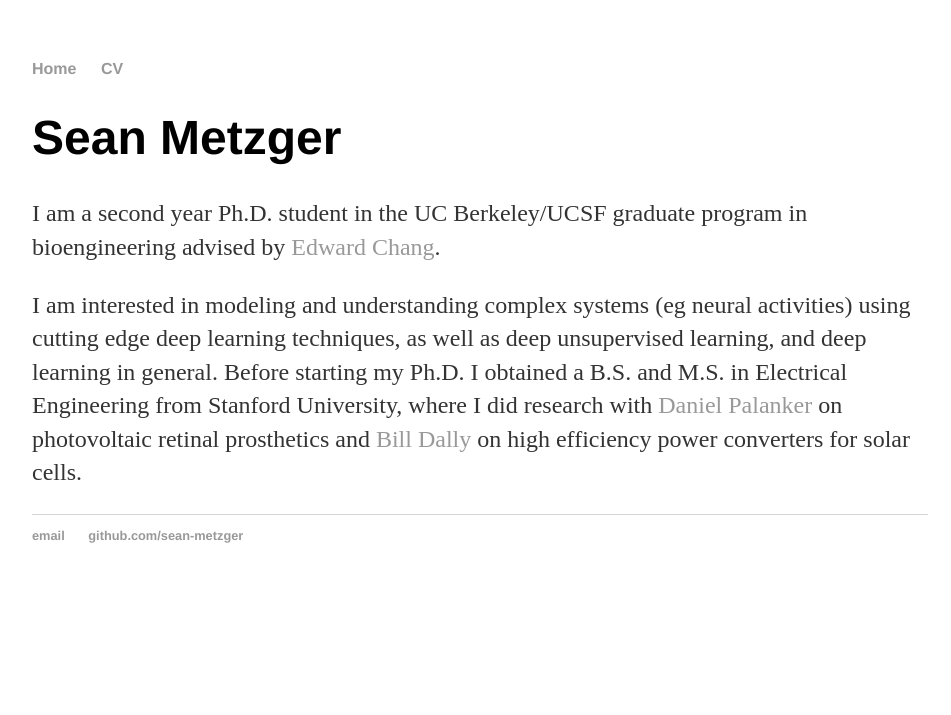
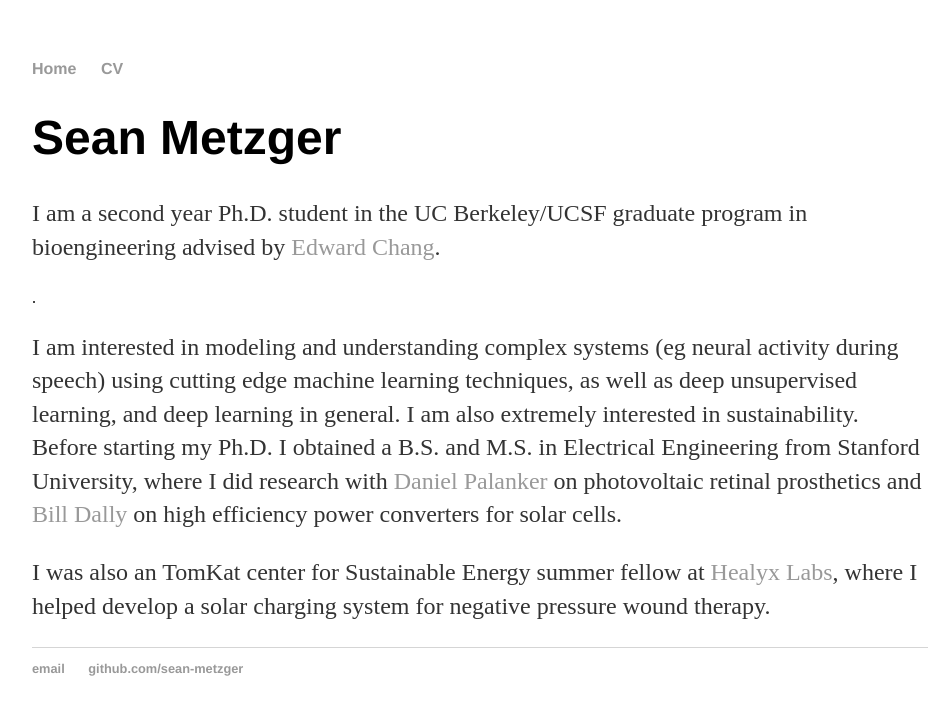
Before and after one commit to sean-metzger/sean-metzger.github.io, a Jekyll site: the page built from index.html, in a window 1280 px wide. Shown: the top 715 px of the page, without its empty margins (160-1111 px from the left). Built offline with Jekyll 4.4.1, drawn with Linux system fonts in a browser that asks for light colours.

Commit message:
Update index.html

```diff
--- a/index.html
+++ b/index.html
@@ -5,7 +5,8 @@
 
 <div class="blurb">
 	<h1>Sean Metzger</h1>
-		<p>I am a second year Ph.D. student in the UC Berkeley/UCSF graduate program in bioengineering advised by <a href="http://changlab.ucsf.edu/">Edward Chang</a>.</p>
-		<p>I am interested in modeling and understanding complex systems (eg neural activities) using cutting edge deep learning techniques, as well as deep unsupervised learning, and deep learning in general. Before starting my Ph.D. I obtained a B.S.
+		<p>I am a second year Ph.D. student in the UC Berkeley/UCSF graduate program in bioengineering advised by <a href="http://changlab.ucsf.edu/">Edward Chang</a>.</p>.
+		<p>I am interested in modeling and understanding complex systems (eg neural activity during speech) using cutting edge machine learning techniques, as well as deep unsupervised learning, and deep learning in general. I am also extremely interested in sustainability. Before starting my Ph.D. I obtained a B.S.
 			and M.S. in Electrical Engineering from Stanford University, where I did research with <a href="https://web.stanford.edu/~palanker/lab/">Daniel Palanker</a> on photovoltaic retinal prosthetics and <a href="https://profiles.stanford.edu/william-dally">Bill Dally</a> on high efficiency power converters for solar cells.</p>
+		<p> I was also an TomKat center for Sustainable Energy summer fellow at <a href="https://www.healyxlabs.com/">Healyx Labs</a>, where I helped develop a solar charging system for negative pressure wound therapy.
 </div><!-- /.blurb -->
```
